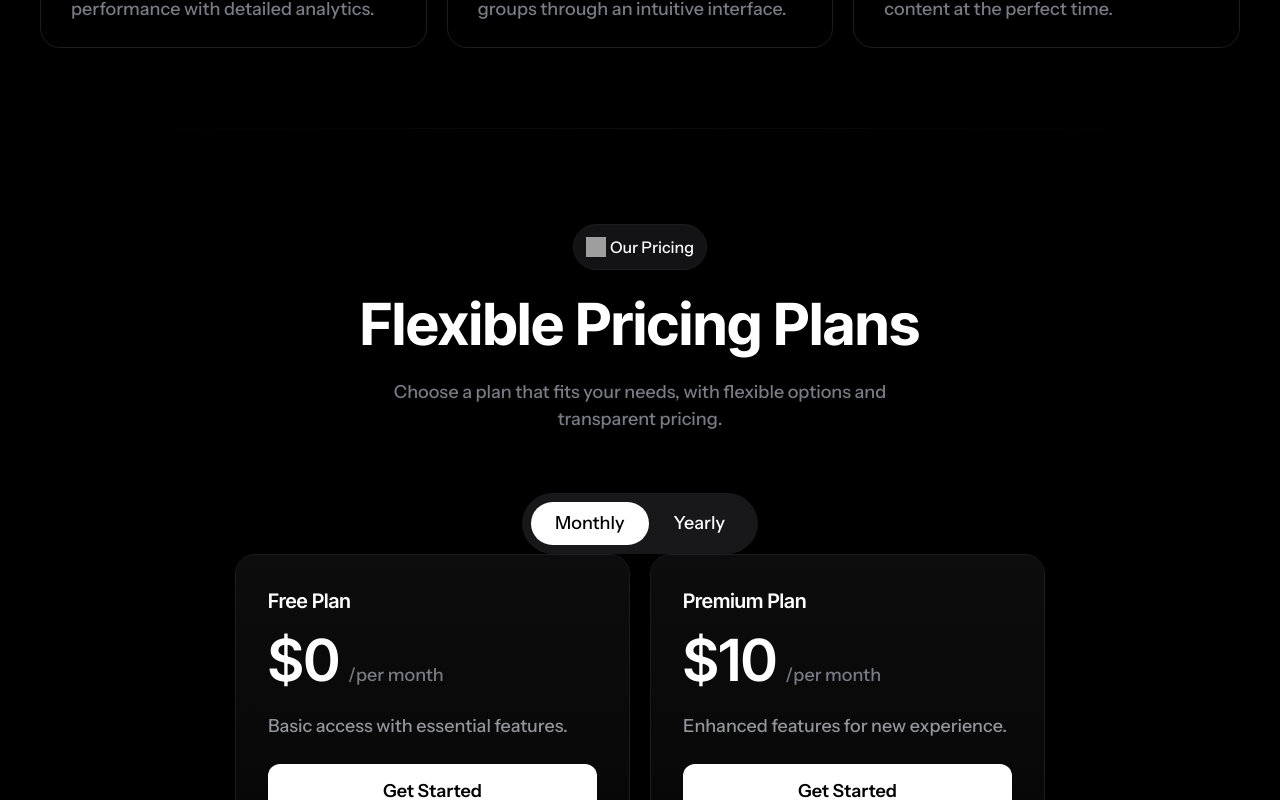
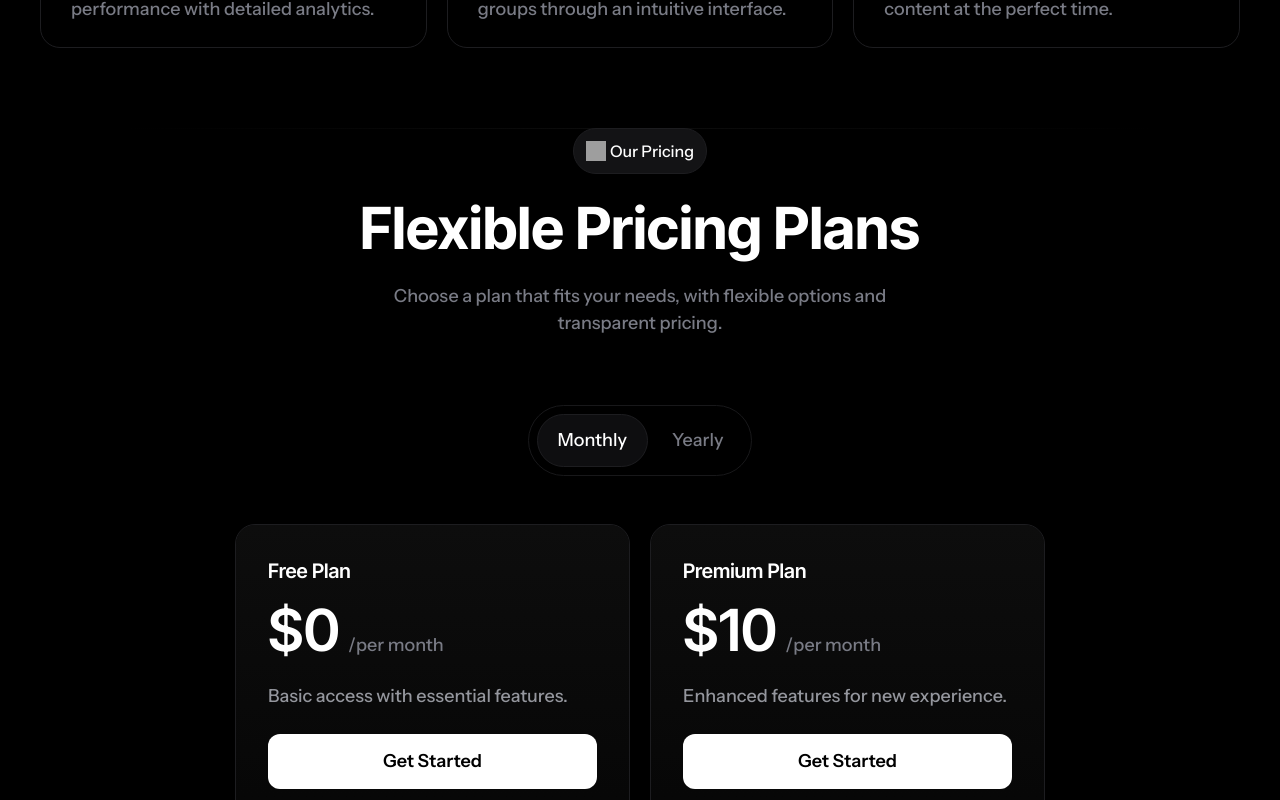
Before and after one commit to SalvaterraTech/starwise-landing-page, a Next.js app: page / in a window 1280 px wide. Shown: the part 5520-6320 px from the top of the page. Built offline with nearby package versions, Linux system fonts and the light colour scheme; grey boxes are pictures that could not be loaded; a web font is replaced by a local one.

Commit message:
fix: refine pricing section UI and badge visibility
Updated the pricing section layout and toggle styles for improved appearance. The 'Save 20% on Yearly' badge is now always rendered for the Premium Plan but hidden when not applicable, improving accessibility and UI consistency.

```diff
--- a/components/Pricing.tsx
+++ b/components/Pricing.tsx
@@ -44,7 +44,7 @@ export default function Pricing() {
   const [isYearly, setIsYearly] = useState(false)
 
   return (
-    <section id="pricing" className="relative pt-24 pb-12 overflow-hidden">
+    <section id="pricing" className="relative pb-12 overflow-hidden">
       {/* Top Stroke Gradient */}
       <div
         className="absolute left-0 right-0 top-0 pointer-events-none"
@@ -131,44 +131,48 @@ export default function Pricing() {
           </div>
 
           {/* Toggle Monthly/Yearly */}
-          <div className="flex items-center justify-center" style={{ marginTop: '60px' }}>
+          <div className="flex items-center justify-center">
             <div
               className="inline-flex items-center rounded-full"
               style={{
-                backgroundColor: 'rgb(24, 24, 26)',
+                backgroundColor: 'transparent',
                 border: '1px solid rgb(24, 24, 26)',
                 padding: '8px',
-                gap: '1px'
+                gap: '4px',
+                marginTop: '68px',
+                marginBottom: '48px'
               }}
             >
               <button
                 onClick={() => setIsYearly(false)}
-                className="rounded-full transition-all"
+                className="rounded-full"
                 style={{
                   fontFamily: 'Instrument Sans, sans-serif',
                   fontSize: '18px',
                   fontWeight: 500,
-                  backgroundColor: !isYearly ? 'rgb(255, 255, 255)' : 'transparent',
-                  color: !isYearly ? 'rgb(0, 0, 0)' : 'rgb(255, 255, 255)',
-                  border: 'none',
+                  backgroundColor: !isYearly ? 'rgb(14, 14, 16)' : 'transparent',
+                  color: !isYearly ? 'rgb(255, 255, 255)' : 'rgb(121, 123, 133)',
+                  border: !isYearly ? '1px solid rgb(29, 29, 32)' : 'none',
                   cursor: 'pointer',
-                  padding: '8px 24px'
+                  padding: '12px 20px',
+                  transition: 'none'
                 }}
               >
                 Monthly
               </button>
               <button
                 onClick={() => setIsYearly(true)}
-                className="rounded-full transition-all"
+                className="rounded-full"
                 style={{
                   fontFamily: 'Instrument Sans, sans-serif',
                   fontSize: '18px',
                   fontWeight: 500,
-                  backgroundColor: isYearly ? 'rgb(255, 255, 255)' : 'transparent',
-                  color: isYearly ? 'rgb(0, 0, 0)' : 'rgb(255, 255, 255)',
-                  border: 'none',
+                  backgroundColor: isYearly ? 'rgb(14, 14, 16)' : 'transparent',
+                  color: isYearly ? 'rgb(255, 255, 255)' : 'rgb(121, 123, 133)',
+                  border: isYearly ? '1px solid rgb(29, 29, 32)' : 'none',
                   cursor: 'pointer',
-                  padding: '8px 24px'
+                  padding: '12px 20px',
+                  transition: 'none'
                 }}
               >
                 Yearly
@@ -189,7 +193,7 @@ export default function Pricing() {
           {plans.map((plan, index) => (
             <div
               key={index}
-              className="relative p-8 rounded-20 border transition-all duration-300"
+              className="relative p-8 rounded-20 border"
               style={{
                 backgroundColor: 'rgb(9, 9, 10)',
                 borderColor: 'rgb(29, 29, 32)',
@@ -208,8 +212,7 @@ export default function Pricing() {
                 }}
               />
 
-              {/* Badge Save 20% - apenas no Premium e quando Yearly */}
-              {isYearly && plan.name === 'Premium Plan' && (
+              {/* Badge Save 20% - sempre renderizado, mas escondido quando Monthly */}
               <div
                 className="absolute"
                 style={{
@@ -222,12 +225,13 @@ export default function Pricing() {
                   fontSize: '16px',
                   fontWeight: 500,
                   color: 'rgb(201, 202, 206)',
-                    zIndex: 1
+                  zIndex: 1,
+                  opacity: isYearly && plan.name === 'Premium Plan' ? 1 : 0,
+                  pointerEvents: isYearly && plan.name === 'Premium Plan' ? 'auto' : 'none'
                 }}
               >
                 Save 20% on Yearly
               </div>
-              )}
 
               {/* Plan Name */}
               <h3
```
Lines whose indentation alone changed are shown as unchanged.
